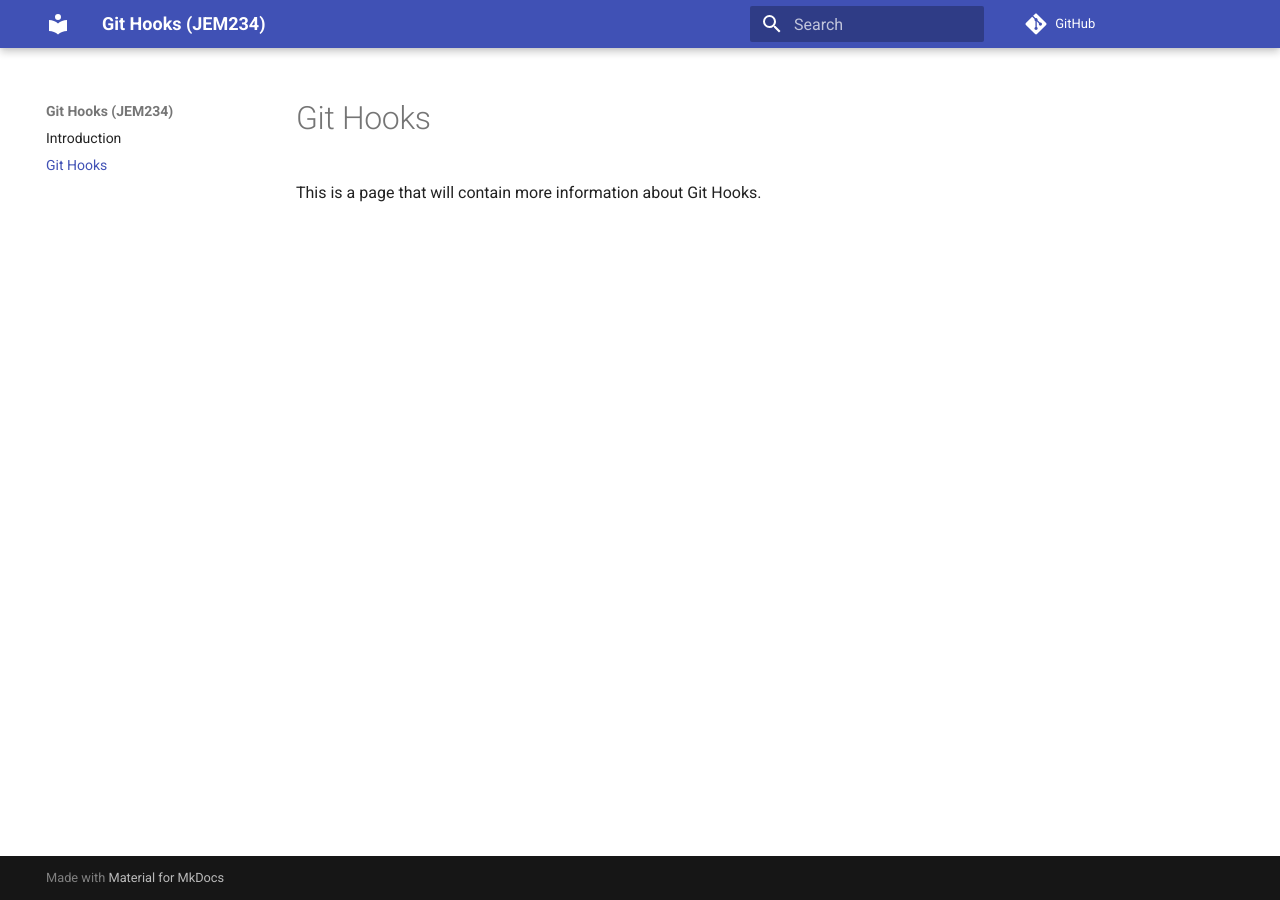
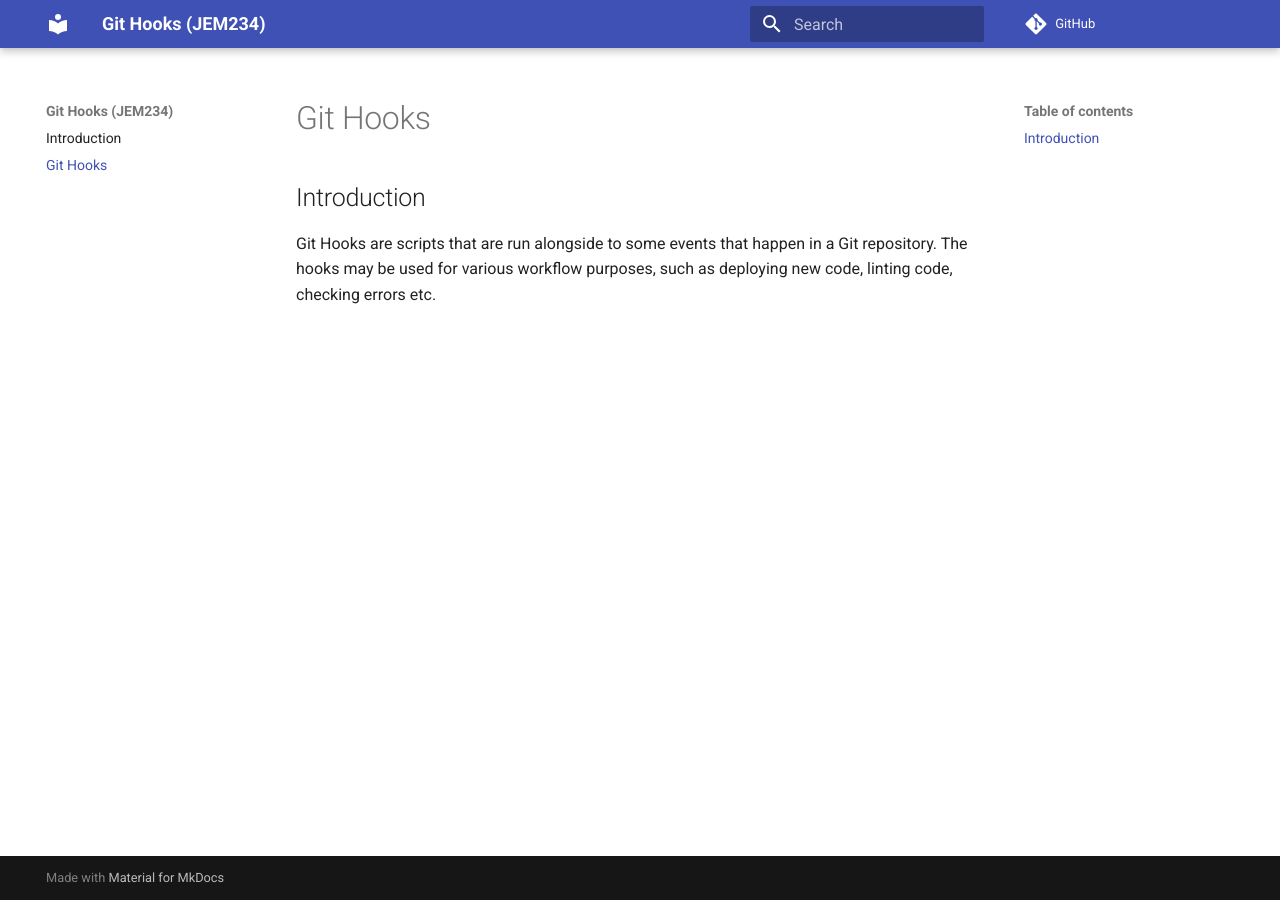
Before and after one commit to luk27official/JEM234, an MkDocs documentation site: the page built from docs/git_hooks.md, in a window 1280 px wide. Built offline with MkDocs 1.6.1 and Material for MkDocs 9.7.7, drawn with Linux system fonts in a browser that asks for light colours; comment, search, counter and statistics services are not loaded.

Commit message:
Added introduction

```diff
--- a/docs/git_hooks.md
+++ b/docs/git_hooks.md
@@ -1,3 +1,5 @@
 # Git Hooks
 
-This is a page that will contain more information about Git Hooks.
+## Introduction
+
+Git Hooks are scripts that are run alongside to some events that happen in a Git repository. The hooks may be used for various workflow purposes, such as deploying new code, linting code, checking errors etc.
```
